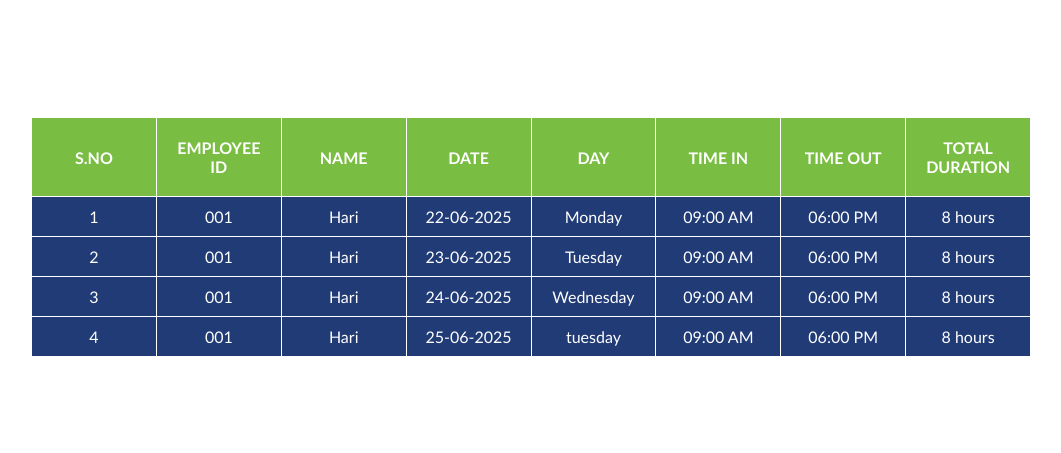
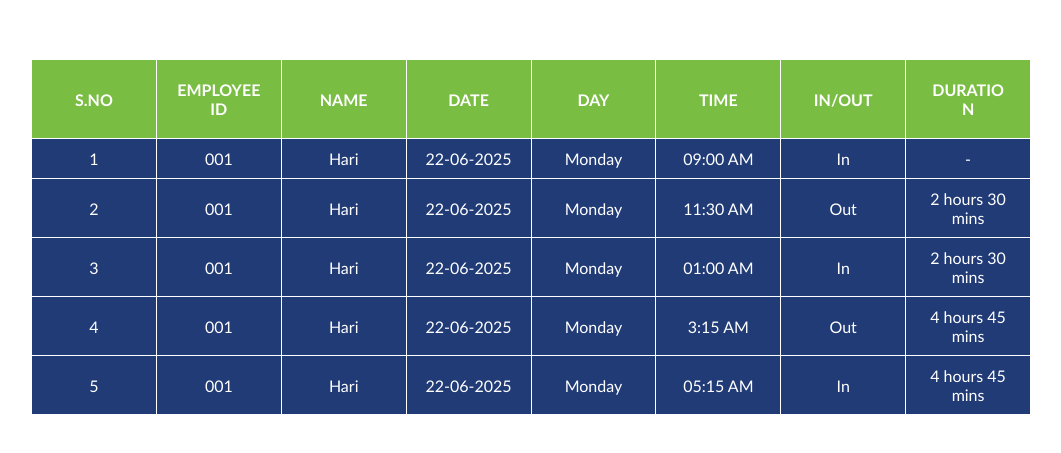
Before and after one commit to aakashp001/Timesheet, a React (Create React App) app: page / in a window 1280 px wide. Shown: the part 163-616 px from the top of the page, without its empty margins (109-1170 px from the left). Built offline with nearby package versions, Linux system fonts and the light colour scheme.

Commit message:
dynamic table update

```diff
--- a/src/App.js
+++ b/src/App.js
@@ -8,8 +8,8 @@ function App() {
   return (
     <div className="App">
   {/* <IdPage/> */}
-  {/* <Form/> */}
-<Monthly/>
+  <Form/>
+{/* <Monthly/> */}
     </div>
   );
 }
--- a/src/Components/Form/Form.js
+++ b/src/Components/Form/Form.js
@@ -1,108 +1,39 @@
+
 
 import React from 'react';
 import './Form.css';
+import { User } from '../user/User';
 
 function Form() {
-
-
-
   return (
     <div className="container">
       <div className="form">
         <table>
           <thead className="header">
             <tr>
-              <th className="header-item"><a className="filter" href="#">S.no</a></th>
-              <th className="header-item"><a className="filter" href="#">Employee Id</a></th>
-              <th className="header-item"><a className="filter" href="#">Name</a></th>
-              <th className="header-item"><a className="filter" href="#">Date</a></th>
-              <th className="header-item"><a className="filter" href="#">Day</a></th>
-              <th className="header-item"><a className="filter" href="#">Time</a></th>
-              <th className="header-item"><a className="filter" href="#">In / Out</a></th>
-              <th className="header-item"><a className="filter" href="#">Total Duration</a></th>
+              <th className="header-item">S.no</th>
+              <th className="header-item">Employee Id</th>
+              <th className="header-item">Name</th>
+              <th className="header-item">Date</th>
+              <th className="header-item">Day</th>
+              <th className="header-item">Time</th>
+              <th className="header-item">IN/Out</th>
+              <th className="header-item">Duration</th>
             </tr>
           </thead>
           <tbody className="all-content">
-            <tr className="content-row">
-              <td className="data">1</td>
-              <td className="data">001</td>
-              <td className="data">John Doe</td>
-              <td className="data">22-06-2025</td>
-              <td className="data">Monday</td>
-              <td className="data">09:00 AM</td>
-              <td className="data">IN</td>
-              <td className="data">-</td>
-            </tr>
-            <tr className="content-row">
-              <td className="data">2</td>
-              <td className="data">001</td>
-              <td className="data">John Doe</td>
-              <td className="data">22-06-2025</td>
-              <td className="data">Monday</td>
-              <td className="data">11:00 AM</td>
-              <td className="data">OUT</td>
-              <td className="data">2 hours</td>
-            </tr>
-            <tr className="content-row">
-              <td className="data">3</td>
-              <td className="data">001</td>
-              <td className="data">John Doe</td>
-              <td className="data">22-06-2025</td>
-              <td className="data">Monday</td>
-              <td className="data">11:15 AM</td>
-              <td className="data">IN</td>
-              <td className="data">2 hours</td>
-            </tr>
-            <tr className="content-row">
-              <td className="data">4</td>
-              <td className="data">001</td>
-              <td className="data">John Doe</td>
-              <td className="data">22-06-2025</td>
-              <td className="data">Monday</td>
-              <td className="data">01:00 PM</td>
-              <td className="data">OUT</td>
-              <td className="data">3 hours 45 minutes</td>
-            </tr>
-            <tr className="content-row">
-              <td className="data">5</td>
-              <td className="data">001</td>
-              <td className="data">John Doe</td>
-              <td className="data">22-06-2025</td>
-              <td className="data">Monday</td>
-              <td className="data">01:15 PM</td>
-              <td className="data">IN</td>
-              <td className="data">3 hours 45 minutes</td>
-            </tr>
-            <tr className="content-row">
-              <td className="data">6</td>
-              <td className="data">001</td>
-              <td className="data">John Doe</td>
-              <td className="data">22-06-2025</td>
-              <td className="data">Monday</td>
-              <td className="data">04:00 PM</td>
-              <td className="data">OUT</td>
-              <td className="data">6 hours 15 minutes</td>
-            </tr>
-            <tr className="content-row">
-              <td className="data">7</td>
-              <td className="data">001</td>
-              <td className="data">John Doe</td>
-              <td className="data">22-06-2025</td>
-              <td className="data">Monday</td>
-              <td className="data">04:15 PM</td>
-              <td className="data">IN</td>
-              <td className="data">6 hours 15 minutes</td>
-            </tr>
-            <tr className="content-row">
-              <td className="data">8</td>
-              <td className="data">001</td>
-              <td className="data">John Doe</td>
-              <td className="data">22-06-2025</td>
-              <td className="data">Monday</td>
-              <td className="data">06:00 PM</td>
-              <td className="data">OUT</td>
-              <td className="data">8 hours</td>
-            </tr>
+            {User.map((user, index) => (
+              <tr className="content-row" key={user.id}>
+                <td className="data">{index + 1}</td>
+                <td className="data">{user.id}</td>
+                <td className="data">{user.name}</td>
+                <td className="data">{user.date}</td>
+                <td className="data">{user.day}</td>
+                <td className="data">{user.time}</td>
+                <td className="data">{user.InOut}</td>
+                <td className="data">{user.totalDuration}</td>
+              </tr>
+            ))}
           </tbody>
         </table>
       </div>
--- /dev/null
+++ b/src/Components/user/User.js
@@ -0,0 +1,49 @@
+export const User=[{
+    id: "001",
+    name: "Hari",
+    date: "22-06-2025",
+    day: "Monday",
+    time: "09:00 AM",
+    InOut: "In",
+    totalDuration: "-"
+},
+{
+    id: "001",
+    name: "Hari",
+    date: "22-06-2025",
+    day: "Monday",
+    time: "11:30 AM",
+    InOut: "Out",
+    totalDuration: "2 hours 30 mins"
+},
+{
+    id: "001",
+    name: "Hari",
+    date: "22-06-2025",
+    day: "Monday",
+    time: "01:00 AM",
+    InOut: "In",
+    totalDuration: "2 hours 30 mins"
+},
+{
+    id: "001",
+    name: "Hari",
+    date: "22-06-2025",
+    day: "Monday",
+    time: "3:15 AM",
+    InOut: "Out",
+    totalDuration: "4 hours 45 mins"
+},
+
+{
+    id: "001",
+    name: "Hari",
+    date: "22-06-2025",
+    day: "Monday",
+    time: "05:15 AM",
+    InOut: "In",
+    totalDuration: "4 hours 45 mins"
+}
+
+
+]
```
